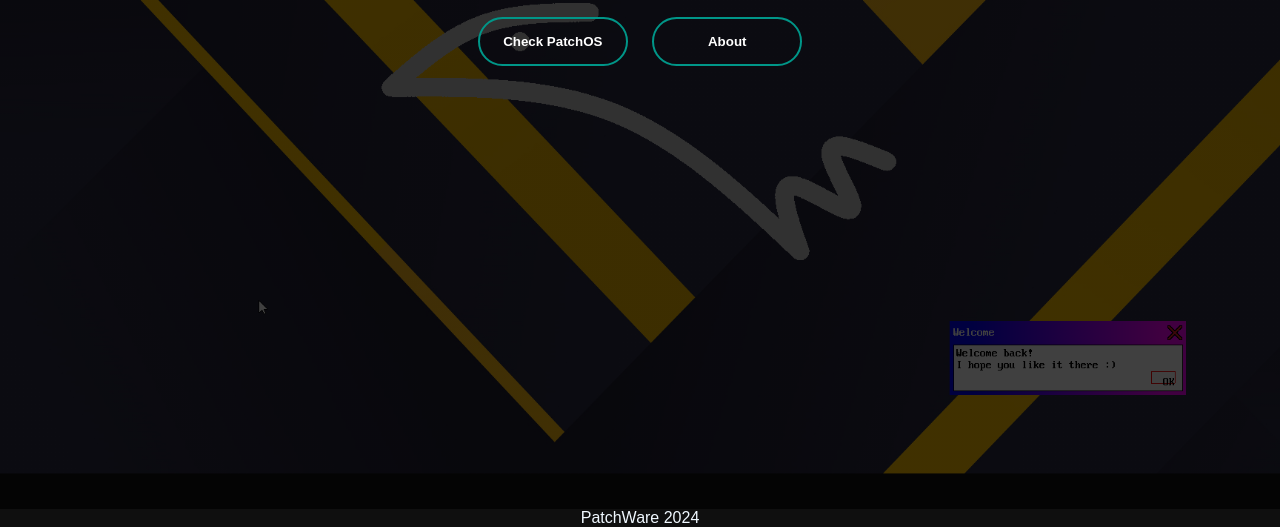
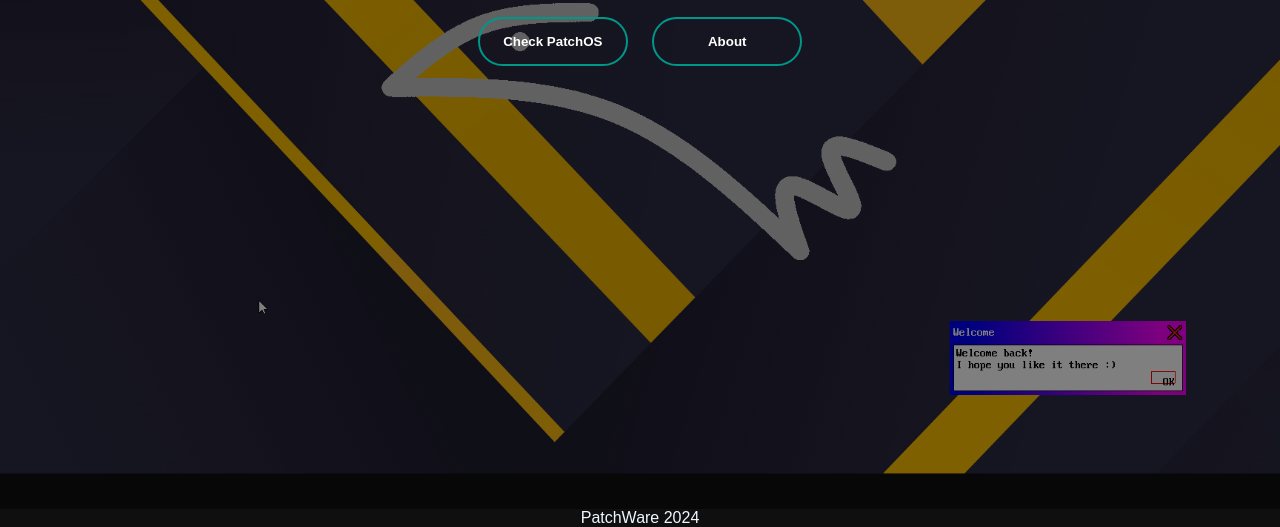
Before and after one commit to GeorgeFence/Patchware, a plain HTML site: page index.html in a window 1280 px wide. Shown: the part 386-913 px from the top of the page. Drawn offline with Linux system fonts and the light colour scheme.

Commit message:
gradient 50%

```diff
--- a/about.css
+++ b/about.css
@@ -6,7 +6,7 @@
 .banner{
     width: 100%;
     height: 100vh;
-    background-image: linear-gradient(to bottom, rgba(0,0,0,0.75), rgba(0,0,0,0.75)), url(banner.png);
+    background-image: linear-gradient(to bottom, rgba(0,0,0,0.50), rgba(0,0,0,0.50)), url(banner.png);
     background-size: cover;
     background-position: top;
 }
--- a/patchos.css
+++ b/patchos.css
@@ -7,7 +7,7 @@
 .banner{
     width: 100%;
     height: 100vh;
-    background-image:linear-gradient(to bottom, rgba(0,0,0,0.75), rgba(0,0,0,0.75)), url(bgwallpaper2.jpg);
+    background-image:linear-gradient(to bottom, rgba(0,0,0,0.50), rgba(0,0,0,0.50)), url(bgwallpaper2.jpg);
     background-size: cover;
     background-position: top;
 }
--- a/projects.css
+++ b/projects.css
@@ -6,7 +6,7 @@
 .banner{
     width: 100%;
     height: 100vh;
-    background-image:linear-gradient(to bottom, rgba(0,0,0,0.75), rgba(0,0,0,0.75)), url(banner.png);
+    background-image:linear-gradient(to bottom, rgba(0,0,0,0.50), rgba(0,0,0,0.50)), url(banner.png);
     background-size: cover;
     background-position: top;
 }
--- a/rfid.css
+++ b/rfid.css
@@ -7,7 +7,7 @@
 .banner{
     width: 100%;
     height: 100vh;
-    background-image: linear-gradient(to bottom, rgba(0,0,0,0.75), rgba(0,0,0,0.75)),url(banner_rfid.png);
+    background-image: linear-gradient(to bottom, rgba(0,0,0,0.50), rgba(0,0,0,0.50)),url(banner_rfid.png);
     background-size: cover;
     background-position: top;
 }
--- a/style.css
+++ b/style.css
@@ -6,7 +6,7 @@
 .banner{
     width: 100%;
     height: 100vh;
-    background-image:linear-gradient(to bottom, rgba(0,0,0,0.75), rgba(0,0,0,0.75)), url(banner.png);
+    background-image:linear-gradient(to bottom, rgba(0,0,0,0.50), rgba(0,0,0,0.50)), url(banner.png);
     background-size: cover;
     background-position: top;
 }
```
